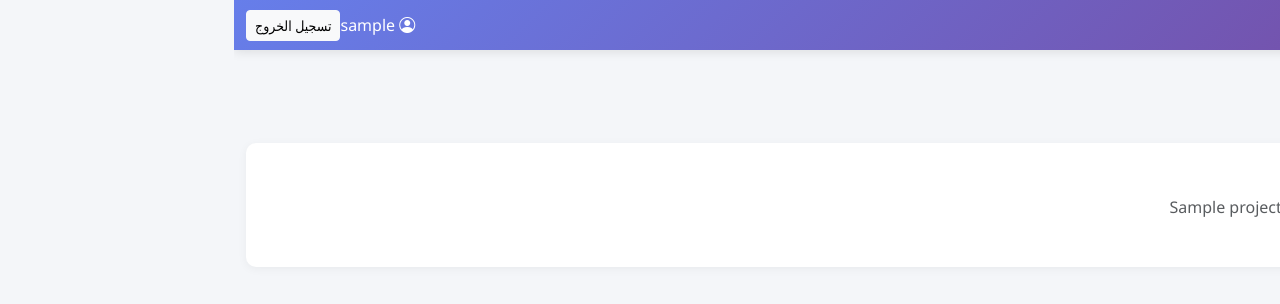
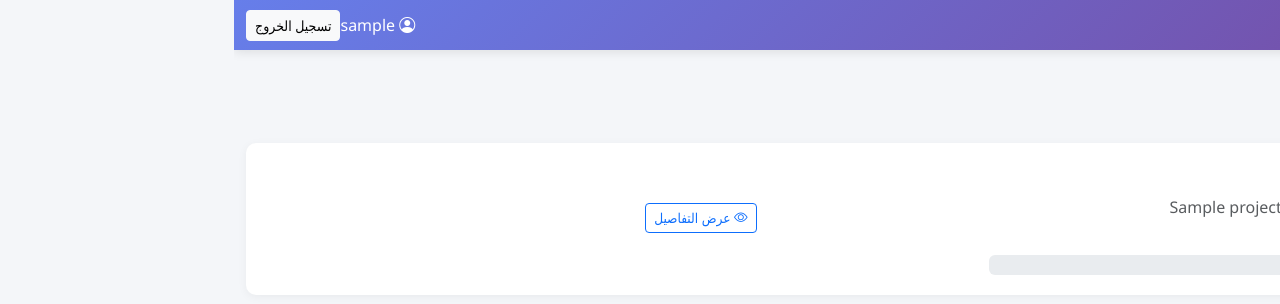
Before and after one commit to IFNN5/project-management-system, a Flask app: template templates/dashboard.html in a window 1280 px wide. Shown: the top 304 px of the page. Run offline with Flask 3, Linux system fonts and the light colour scheme; the template is opened without the code that fills it: values that come from a table or form of the project are taken from there, others are empty; the visitor is signed in with stand-in values (Sample User, id 1); tables that the repository leaves empty hold one stand-in row (values such as "Sample post").

Commit message:
Update dashboard.html

```diff
--- a/templates/dashboard.html
+++ b/templates/dashboard.html
@@ -110,18 +110,28 @@
         <div class="row mt-3 mb-4">
             <div class="col-12">
                 {% if session.role in ['sales', 'master'] %}
-                <a href="{{ url_for('add_project') }}" class="btn btn-primary me-2">
+                <a href="{{ url_for('add_project') }}" class="btn btn-primary me-2 mb-2">
                     <i class="bi bi-plus-circle"></i> إضافة مشروع جديد
                 </a>
                 {% endif %}
                 {% if session.role in ['operations', 'master', 'projects'] %}
-                <a href="{{ url_for('add_purchase_request') }}" class="btn btn-warning me-2">
+                <a href="{{ url_for('add_purchase_request') }}" class="btn btn-warning me-2 mb-2">
                     <i class="bi bi-cart-plus"></i> إضافة طلب شراء
                 </a>
                 {% endif %}
                 {% if session.role in ['finance', 'master'] %}
-                <a href="{{ url_for('add_invoice') }}" class="btn btn-success me-2">
+                <a href="{{ url_for('add_invoice') }}" class="btn btn-success me-2 mb-2">
                     <i class="bi bi-receipt"></i> إضافة فاتورة
+                </a>
+                {% endif %}
+                {% if session.role in ['hr', 'master'] %}
+                <a href="{{ url_for('employees') }}" class="btn btn-info me-2 mb-2">
+                    <i class="bi bi-people"></i> إدارة الموظفين
+                </a>
+                {% endif %}
+                {% if session.role in ['procurement', 'master'] %}
+                <a href="{{ url_for('suppliers') }}" class="btn btn-secondary me-2 mb-2">
+                    <i class="bi bi-shop"></i> إدارة الموردين
                 </a>
                 {% endif %}
             </div>
@@ -135,15 +145,26 @@
                     {% for project in projects %}
                     <div class="project-card">
                         <div class="row align-items-center">
-                            <div class="col-md-6">
-                                <h5>{{ project.name }}</h5>
+                            <div class="col-md-5">
+                                <h5>
+                                    <a href="{{ url_for('project_details', project_id=project.id) }}" style="text-decoration: none; color: inherit;">
+                                        {{ project.name }}
+                                    </a>
+                                </h5>
                                 <p class="text-muted mb-1">
                                     <strong>كود المشروع:</strong> {{ project.project_code }} |
                                     <strong>العميل:</strong> {{ project.client_name }}
                                 </p>
                                 <p class="mb-0"><strong>التكلفة:</strong> {{ "{:,.2f}".format(project.estimated_cost) }} ريال</p>
+
+                                <!-- Progress Bar -->
+                                <div class="progress mt-2" style="height: 20px;">
+                                    <div class="progress-bar bg-success" role="progressbar" style="width: {{ project.progress_percent }}%">
+                                        {{ project.progress_percent }}%
+                                    </div>
+                                </div>
                             </div>
-                            <div class="col-md-3 text-center">
+                            <div class="col-md-2 text-center">
                                 {% if project.status == 'pending_approval' %}
                                     <span class="badge bg-warning badge-status">في انتظار الاعتماد</span>
                                 {% elif project.status == 'approved' %}
@@ -160,28 +181,32 @@
                                     <span class="badge bg-dark badge-status">ملغي</span>
                                 {% endif %}
                             </div>
-                            <div class="col-md-3 text-end">
+                            <div class="col-md-5 text-end">
+                                <a href="{{ url_for('project_details', project_id=project.id) }}" class="btn btn-outline-primary btn-sm btn-action mb-1">
+                                    <i class="bi bi-eye"></i> عرض التفاصيل
+                                </a>
+
                                 {% if session.role in ['management', 'master'] and project.status == 'pending_approval' %}
-                                    <a href="{{ url_for('approve_project', project_id=project.id) }}" class="btn btn-success btn-sm btn-action">
+                                    <a href="{{ url_for('approve_project', project_id=project.id) }}" class="btn btn-success btn-sm btn-action mb-1">
                                         <i class="bi bi-check-circle"></i> اعتماد
                                     </a>
-                                    <a href="{{ url_for('reject_project', project_id=project.id) }}" class="btn btn-danger btn-sm btn-action">
+                                    <a href="{{ url_for('reject_project', project_id=project.id) }}" class="btn btn-danger btn-sm btn-action mb-1">
                                         <i class="bi bi-x-circle"></i> رفض
                                     </a>
                                 {% endif %}
 
                                 {% if session.role in ['projects', 'master'] and project.status in ['approved', 'in_progress', 'on_hold'] %}
                                     {% if project.status != 'in_progress' %}
-                                    <a href="{{ url_for('update_project_status', project_id=project.id, status='in_progress') }}" class="btn btn-primary btn-sm btn-action">
+                                    <a href="{{ url_for('update_project_status', project_id=project.id, status='in_progress') }}" class="btn btn-primary btn-sm btn-action mb-1">
                                         <i class="bi bi-play-circle"></i> بدء
                                     </a>
                                     {% endif %}
                                     {% if project.status != 'on_hold' %}
-                                    <a href="{{ url_for('update_project_status', project_id=project.id, status='on_hold') }}" class="btn btn-warning btn-sm btn-action">
+                                    <a href="{{ url_for('update_project_status', project_id=project.id, status='on_hold') }}" class="btn btn-warning btn-sm btn-action mb-1">
                                         <i class="bi bi-pause-circle"></i> توقف
                                     </a>
                                     {% endif %}
-                                    <a href="{{ url_for('update_project_status', project_id=project.id, status='completed') }}" class="btn btn-success btn-sm btn-action">
+                                    <a href="{{ url_for('update_project_status', project_id=project.id, status='completed') }}" class="btn btn-success btn-sm btn-action mb-1">
                                         <i class="bi bi-check-circle"></i> إكمال
                                     </a>
                                 {% endif %}
```
